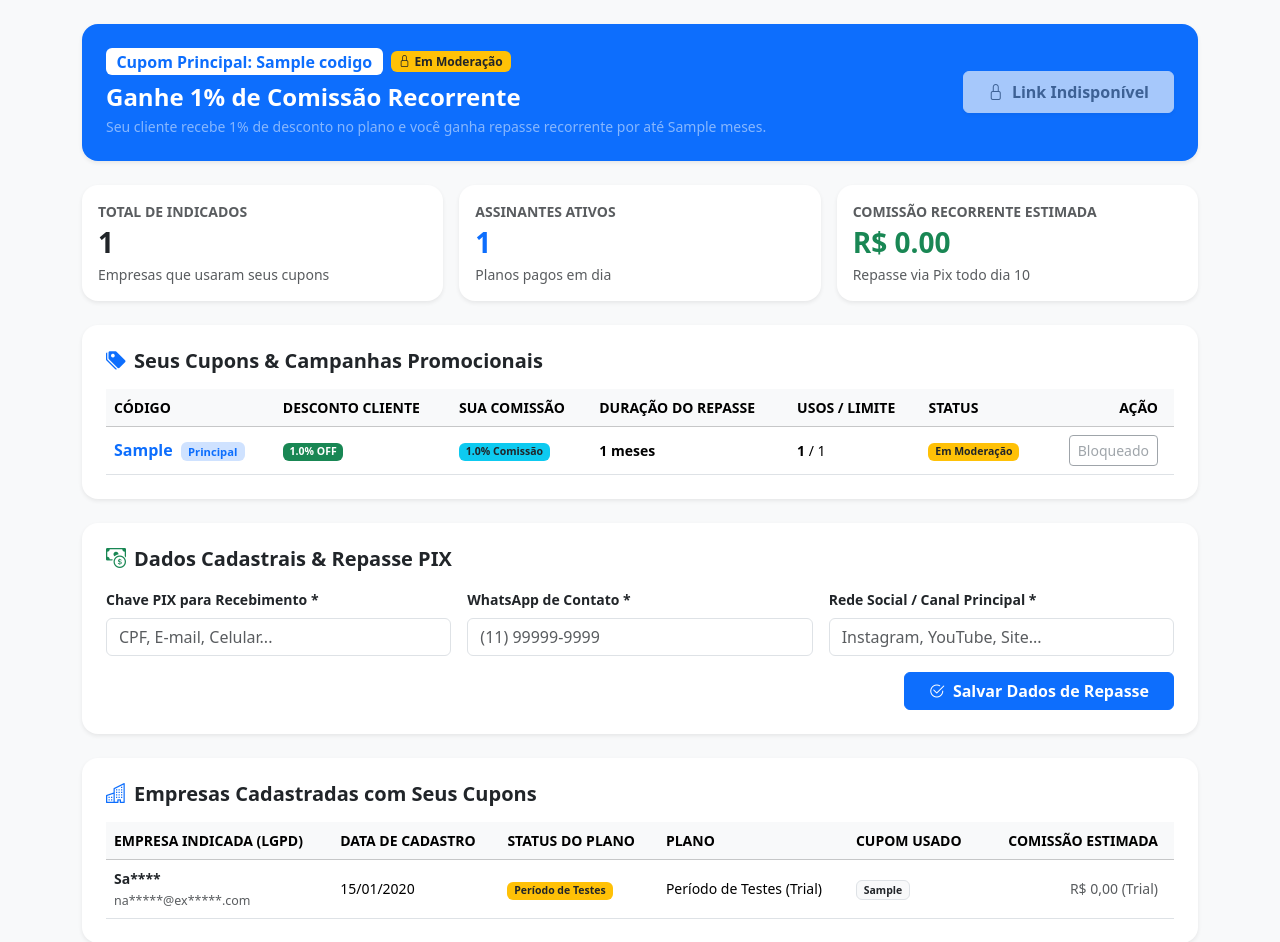
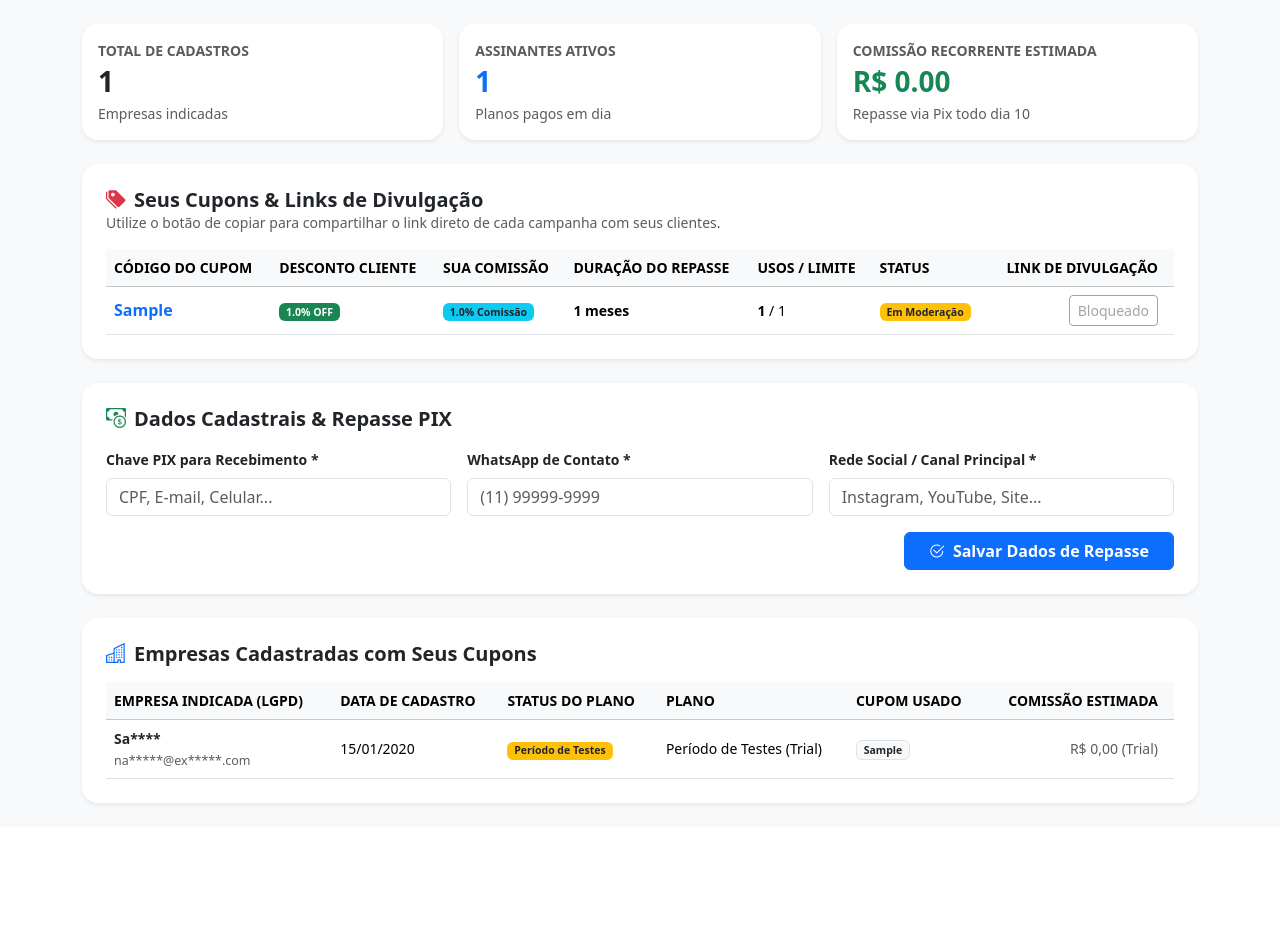
Before and after one commit to triviumerp/trivium-erp, a Flask app: template templates/afiliados/painel.html in a window 1280 px wide. Shown: the part 73-1015 px from the top of the page. After the commit the page ends 879 px from the top, so only its background shows below. Run offline with Flask 3, Linux system fonts and the light colour scheme; tables that the repository leaves empty hold one stand-in row (values such as "Sample post"); the template is opened without the code that fills it: values that come from a table or form of the project are taken from there, most other values are stand-ins (such as "Sample title", 1, 10 or a date in 2020).

Commit message:
refactor: remove banner redundante e mantem links individuais de cupons

```diff
--- a/templates/afiliados/painel.html
+++ b/templates/afiliados/painel.html
@@ -9,6 +9,7 @@
 </head>
 <body class="bg-light">
 
+    <!-- Topbar Afiliado -->
     <nav class="navbar navbar-expand-lg bg-white border-bottom px-4 py-3">
         <div class="container-fluid">
             <span class="navbar-brand fw-bold text-primary mb-0"><i class="bi bi-award-fill me-2"></i>Trivium Parceiros</span>
@@ -21,6 +22,7 @@
 
     <div class="container py-4">
 
+        <!-- Mensagens Flash -->
         {% with messages = get_flashed_messages(with_categories=true) %}
         {% if messages %}
             {% for category, message in messages %}
@@ -32,6 +34,7 @@
         {% endif %}
         {% endwith %}
 
+        <!-- Avisos de Moderação -->
         {% if current_user.status_aprovacao == 'pendente' %}
         <div class="alert alert-warning border-0 shadow-sm rounded-4 p-4 mb-4">
             <div class="d-flex align-items-center gap-3">
@@ -56,42 +59,13 @@
         </div>
         {% endif %}
 
-        <!-- BANNER DE DIVULGAÇÃO: CUPOM PRINCIPAL -->
-        <div class="card border-0 shadow-sm rounded-4 p-4 mb-4 bg-primary text-white">
-            <div class="row align-items-center g-3">
-                <div class="col-lg-8">
-                    <div class="d-flex align-items-center gap-2 mb-2">
-                        <span class="badge bg-white text-primary fw-bold fs-6">Cupom Principal: {{ cupom_principal.codigo }}</span>
-                        {% if cupom_principal.is_valido and current_user.status_aprovacao == 'aprovado' %}
-                            <span class="badge bg-success"><i class="bi bi-check-circle me-1"></i>Link Ativo</span>
-                        {% else %}
-                            <span class="badge bg-warning text-dark"><i class="bi bi-lock me-1"></i>Em Moderação</span>
-                        {% endif %}
-                    </div>
-                    <h4 class="fw-bold mb-1">Ganhe {{ cupom_principal.percentual_comissao }}% de Comissão Recorrente</h4>
-                    <p class="mb-0 text-white-50 small">Seu cliente recebe {{ cupom_principal.percentual_desconto }}% de desconto no plano e você ganha repasse recorrente por até {{ cupom_principal.meses_comissao_limite or 3 }} meses.</p>
-                </div>
-                <div class="col-lg-4 text-lg-end">
-                    {% if current_user.status_aprovacao == 'aprovado' and cupom_principal.is_valido %}
-                    <button class="btn btn-light fw-bold text-primary px-4 py-2 shadow-sm" onclick="navigator.clipboard.writeText('{{ link_principal }}'); alert('Link do cupom {{ cupom_principal.codigo }} copiado!');">
-                        <i class="bi bi-clipboard me-1"></i> Copiar Meu Link
-                    </button>
-                    {% else %}
-                    <button class="btn btn-light fw-bold text-muted px-4 py-2 shadow-sm" disabled>
-                        <i class="bi bi-lock me-1"></i> Link Indisponível
-                    </button>
-                    {% endif %}
-                </div>
-            </div>
-        </div>
-
         <!-- MÉTRICAS GERAIS -->
         <div class="row g-3 mb-4">
             <div class="col-md-4">
                 <div class="card border-0 shadow-sm rounded-4 p-3 bg-white">
-                    <span class="small text-muted fw-bold">TOTAL DE INDICADOS</span>
+                    <span class="small text-muted fw-bold">TOTAL DE CADASTROS</span>
                     <h3 class="fw-bold text-dark my-1">{{ total_cadastros }}</h3>
-                    <small class="text-muted">Empresas que usaram seus cupons</small>
+                    <small class="text-muted">Empresas indicadas</small>
                 </div>
             </div>
             <div class="col-md-4">
@@ -110,20 +84,25 @@
             </div>
         </div>
 
-        <!-- TABELA DE TODOS OS CUPONS DO PARCEIRO -->
+        <!-- TABELA DE CUPONS & LINKS DE DIVULGAÇÃO -->
         <div class="card border-0 shadow-sm rounded-4 p-4 bg-white mb-4">
-            <h5 class="fw-bold text-dark mb-3"><i class="bi bi-tags-fill text-primary me-2"></i>Seus Cupons & Campanhas Promocionais</h5>
+            <div class="d-flex justify-content-between align-items-center mb-3">
+                <div>
+                    <h5 class="fw-bold text-dark mb-0"><i class="bi bi-tags-fill text-danger me-2"></i>Seus Cupons & Links de Divulgação</h5>
+                    <p class="text-muted small mb-0">Utilize o botão de copiar para compartilhar o link direto de cada campanha com seus clientes.</p>
+                </div>
+            </div>
             <div class="table-responsive">
                 <table class="table table-hover align-middle mb-0 small">
                     <thead class="table-light">
                         <tr>
-                            <th>CÓDIGO</th>
+                            <th>CÓDIGO DO CUPOM</th>
                             <th>DESCONTO CLIENTE</th>
                             <th>SUA COMISSÃO</th>
                             <th>DURAÇÃO DO REPASSE</th>
                             <th>USOS / LIMITE</th>
                             <th>STATUS</th>
-                            <th class="text-end pe-3">AÇÃO</th>
+                            <th class="text-end pe-3">LINK DE DIVULGAÇÃO</th>
                         </tr>
                     </thead>
                     <tbody>
@@ -131,9 +110,6 @@
                         <tr>
                             <td class="fw-bold fs-6 text-primary">
                                 {{ c.codigo }}
-                                {% if loop.first %}
-                                    <span class="badge bg-primary-subtle text-primary ms-1" style="font-size: 0.7rem;">Principal</span>
-                                {% endif %}
                             </td>
                             <td><span class="badge bg-success">{{ c.percentual_desconto }}% OFF</span></td>
                             <td><span class="badge bg-info text-dark">{{ c.percentual_comissao }}% Comissão</span></td>
@@ -150,7 +126,7 @@
                                 {% set link_cupom = url_for('auth.registro', ref=c.codigo, _external=True) %}
                                 {% if current_user.status_aprovacao == 'aprovado' and c.is_valido %}
                                 <button class="btn btn-sm btn-outline-primary fw-bold" onclick="navigator.clipboard.writeText('{{ link_cupom }}'); alert('Link do cupom {{ c.codigo }} copiado com sucesso!');">
-                                    <i class="bi bi-link-45deg me-1"></i>Copiar Link
+                                    <i class="bi bi-link-45deg me-1"></i>Copiar Link do Cupom
                                 </button>
                                 {% else %}
                                 <button class="btn btn-sm btn-outline-secondary" disabled>Bloqueado</button>
@@ -159,7 +135,7 @@
                         </tr>
                         {% else %}
                         <tr>
-                            <td colspan="7" class="text-center py-3 text-muted">Nenhum cupom cadastrado.</td>
+                            <td colspan="7" class="text-center py-3 text-muted">Nenhum cupom ativo no momento.</td>
                         </tr>
                         {% endfor %}
                     </tbody>
```
